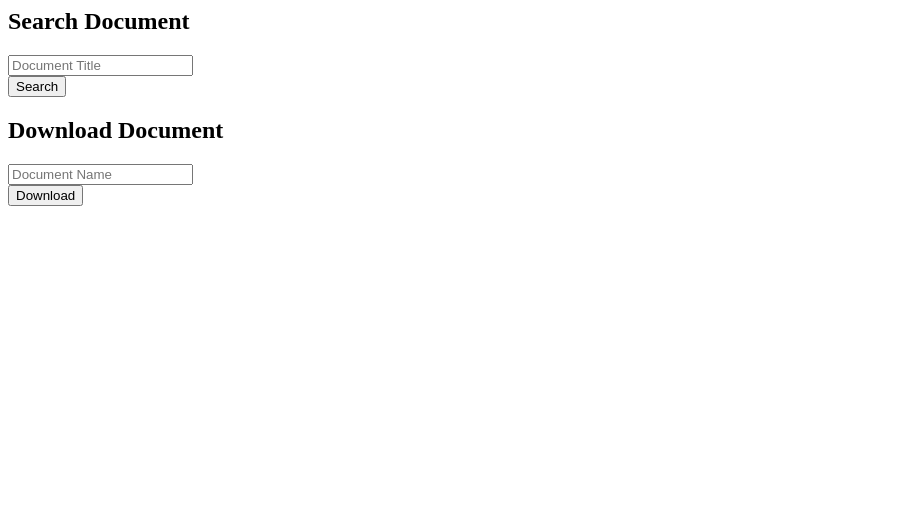
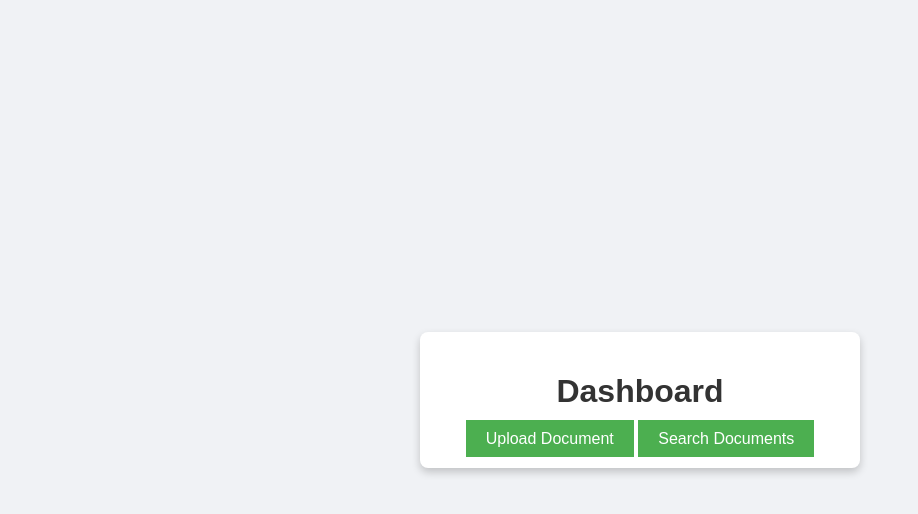
Before and after one commit to timonyia/awsamplyserverless, a plain HTML site: page dashboard.html in a window 1280 px wide. Shown: the whole page, without its empty margins (0-918 px from the left). Drawn offline with Linux system fonts and the light colour scheme.

Commit message:
Update dashboard.html

```diff
--- a/dashboard.html
+++ b/dashboard.html
@@ -1,16 +1,16 @@
-<!-- Search Form -->
-<h2>Search Document</h2>
-<form id="searchForm">
-    <input type="text" id="searchTitle" placeholder="Document Title" required><br>
-    <button type="submit" class="button">Search</button>
-</form>
-<p id="searchMessage"></p> <!-- Display search status messages -->
-<pre id="searchResults"></pre> <!-- Display search results -->
-
-<!-- Download Form -->
-<h2>Download Document</h2>
-<form id="downloadForm">
-    <input type="text" id="fileName" placeholder="Document Name" required><br>
-    <button type="submit" class="button">Download</button>
-</form>
-<p id="downloadMessage"></p> <!-- Display download status messages -->
+<!DOCTYPE html>
+<html lang="en">
+<head>
+    <meta charset="UTF-8">
+    <meta name="viewport" content="width=device-width, initial-scale=1.0">
+    <title>Document Storage - Dashboard</title>
+    <link rel="stylesheet" href="style.css">
+</head>
+<body>
+    <div class="container">
+        <h1>Dashboard</h1>
+        <a href="upload.html" class="button">Upload Document</a>
+        <a href="search.html" class="button">Search Documents</a>
+    </div>
+</body>
+</html>
```
